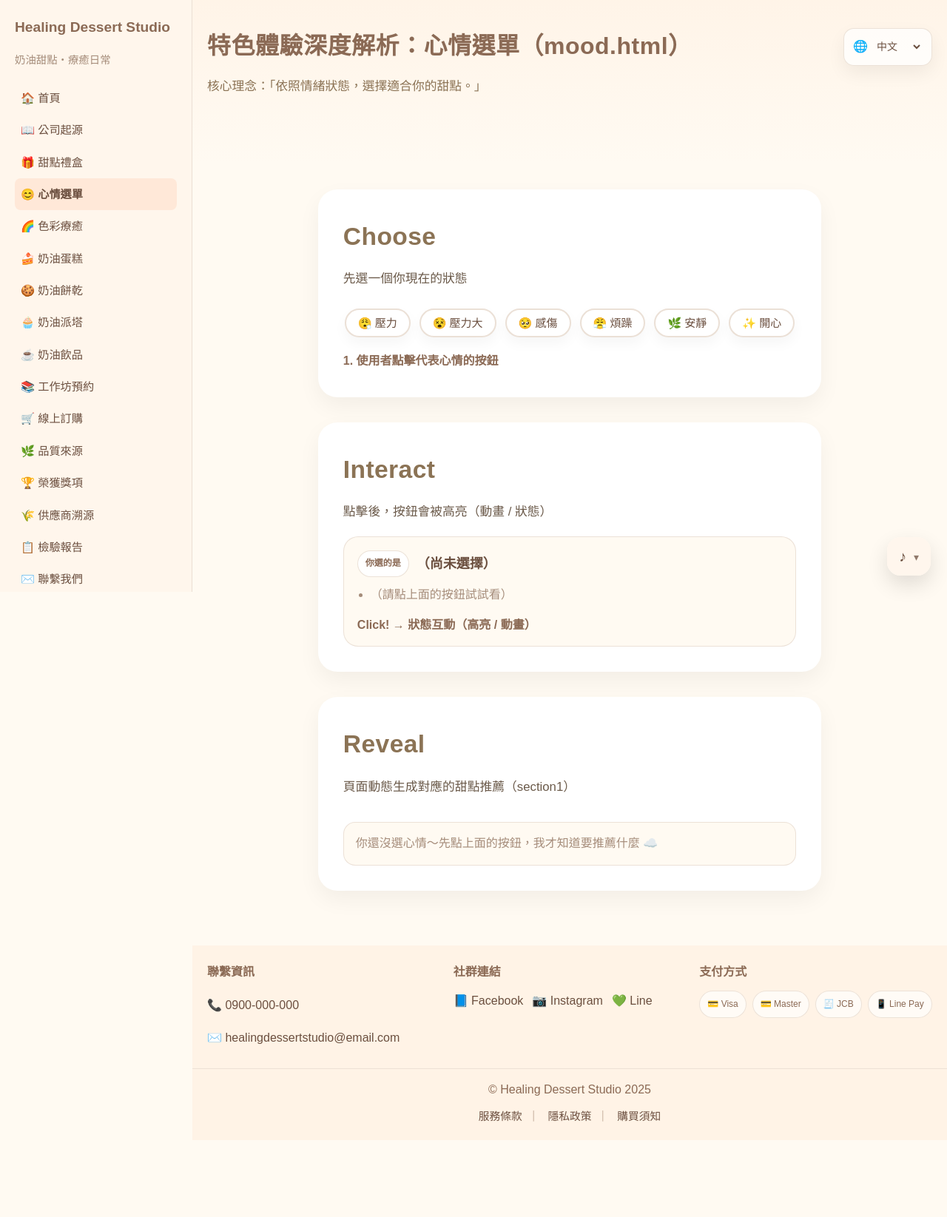
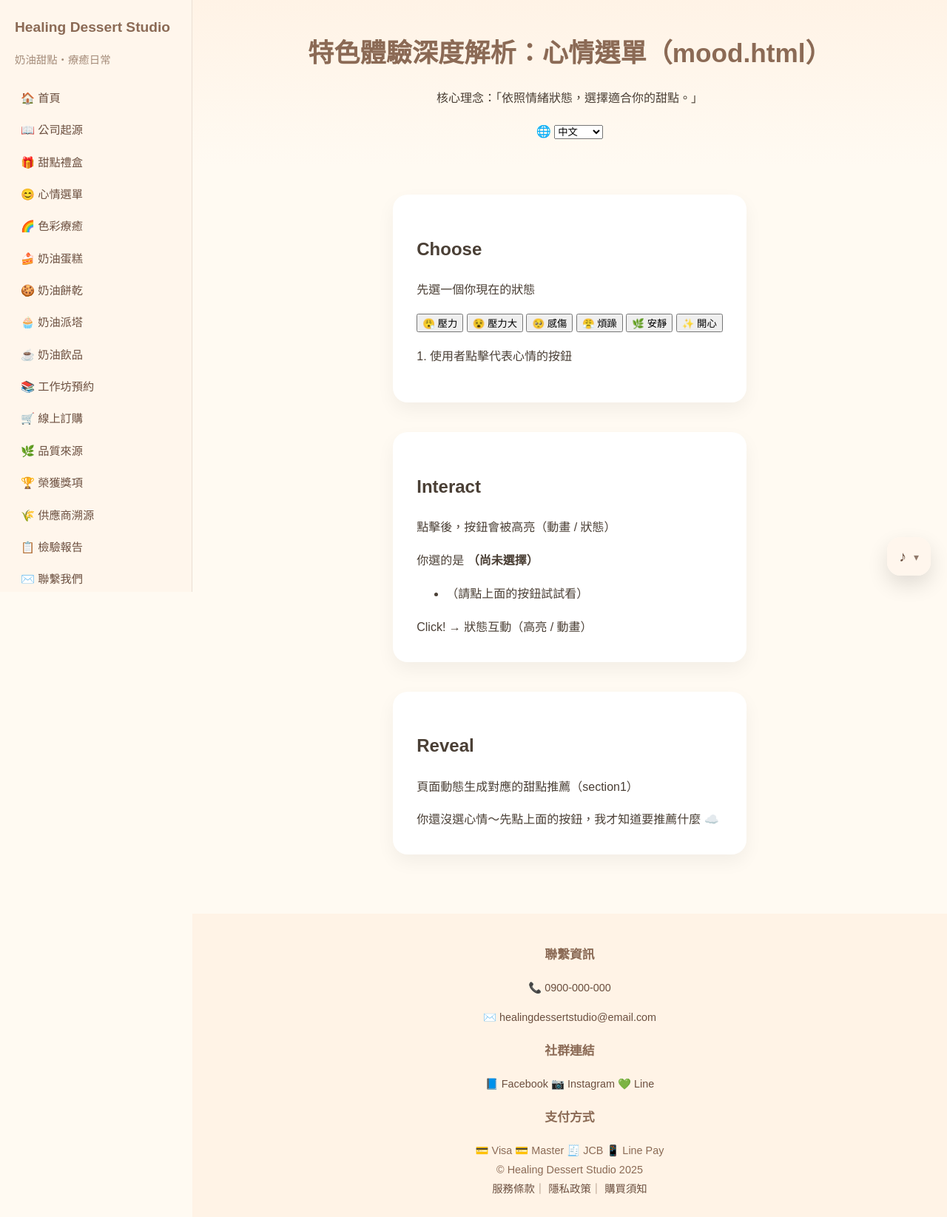
Before and after one commit to js08302780-alt/healing_dessert_studio, a plain HTML site: page mood.html in a window 1280 px wide. Shown: the whole page at 74% size. Before the commit the page ends 1541 px from the top, so only its background shows below. Drawn offline with Linux system fonts and the light colour scheme.

Commit message:
Update style2.css

```diff
--- a/style2.css
+++ b/style2.css
@@ -1,5 +1,3 @@
-/* style2.css */
-
 /* =====================
    全站基礎設定
 ===================== */
@@ -52,11 +50,6 @@ aside nav a {
 
 aside nav a:hover { background-color: #ffe8d8; }
 
-aside nav a.active{
-  background-color: #ffe8d8;
-  font-weight: 700;
-}
-
 /* =====================
    主容器
 ===================== */
@@ -68,70 +61,24 @@ aside nav a.active{
 }
 
 /* =====================
-   Banner Header（符合 PDF：banner 圖 + 右上語系）
+   Header
 ===================== */
-.banner-header{
-  position: relative;
-  min-height: 220px;
-  background-image:
-    linear-gradient(rgba(255,243,230,0.85), rgba(255,250,242,0.95)),
-    url("images/banner.jpg");
-  background-size: cover;
-  background-position: center;
+header {
+  background: linear-gradient(#fff3e6, #fffaf2);
+  padding: 40px 20px 30px;
+  text-align: center;
 }
 
-.banner-overlay{
-  padding: 34px 20px 28px;
+header h1 {
+  margin: 0;
+  font-size: 2.2rem;
+  color: #8b6a55;
 }
 
-.banner-top{
-  max-width: 1100px;
-  margin: 0 auto;
-  display: flex;
-  gap: 18px;
-  align-items: flex-start;
-  justify-content: space-between;
-}
-
-.banner-title h1{
-  margin: 0;
-  font-size: 2rem;
-  color: #8b6a55;
-  letter-spacing: 0.5px;
-}
-
-.banner-sub{
-  margin: 10px 0 0;
-  color: #8b7355;
-  font-size: 1.05rem;
-}
-
-.banner-actions{
-  display: flex;
-  align-items: center;
-  gap: 10px;
-  margin-top: 4px;
-}
-
-.lang-wrap{
-  display: inline-flex;
-  align-items: center;
-  gap: 8px;
-  padding: 10px 12px;
-  border-radius: 14px;
-  background: rgba(255, 255, 255, 0.72);
-  border: 1px solid rgba(234, 223, 212, 0.9);
-  box-shadow: 0 10px 24px rgba(0,0,0,0.06);
-}
-
-.lang-label{ font-size: 16px; }
-.lang-select{
-  border: 0;
-  outline: none;
-  background: transparent;
-  color: #6b4f3f;
-  font-size: 14px;
-  cursor: pointer;
+header .tagline {
+  margin-top: 8px;
+  font-size: 1rem;
+  color: #a58c7a;
 }
 
 /* =====================
@@ -141,305 +88,134 @@ main {
   flex: 1;
   max-width: 1100px;
   margin: 0 auto;
-  padding: 36px 20px 40px;
+  padding: 40px 20px;
 }
 
 /* =====================
-   白色內容卡片（block）
+   頁首大圖（固定 16:9）
+===================== */
+.page-image {
+  width: 100%;
+  margin-bottom: 40px;
+  border-radius: 24px;
+  overflow: hidden;
+  box-shadow: 0 12px 30px rgba(0,0,0,0.08);
+}
+
+.page-image img {
+  width: 100%;
+  display: block;
+  aspect-ratio: 16 / 9;
+  object-fit: cover;
+}
+
+/* =====================
+   白色內容卡片
 ===================== */
 .block {
   background-color: #ffffff;
-  border-radius: 26px;
-  padding: 34px;
-  margin-bottom: 34px;
-  box-shadow: 0 12px 30px rgba(0,0,0,0.05);
+  border-radius: 20px;
+  padding: 32px;
+  margin-bottom: 40px;
+  box-shadow: 0 10px 25px rgba(0,0,0,0.05);
 }
 
-.section-h2{
-  margin: 0;
-  font-size: 2.1rem;
+.block h1 {
+  margin-top: 0;
+  font-size: 1.6rem;
   color: #8b7355;
-  letter-spacing: 0.4px;
 }
 
-.section-desc{
-  margin: 12px 0 18px;
+.content {
   font-size: 1.05rem;
   color: #6b5a4a;
 }
 
-.step-note{
-  margin: 16px 0 0;
-  color: #8b6a55;
-  font-weight: 700;
+/* =====================
+   ✅ Cards 區塊（改回「小卡」感：固定卡寬 + 照片不爆衝）
+===================== */
+.cards{
+  display: flex;
+  gap: 18px;
+  flex-wrap: wrap;
+  margin-bottom: 40px;
+  align-items: stretch;
+  justify-content: flex-start;
+}
+
+/* 小卡：固定寬度，不會再被撐到超大 */
+.card{
+  background-color: #ffffff;
+  border-radius: 18px;
+  padding: 16px;
+  width: 280px;              /* ✅ 關鍵：固定小卡寬 */
+  max-width: 100%;
+  box-shadow: 0 10px 25px rgba(0,0,0,0.06);
+  transition: transform 0.2s ease, box-shadow 0.2s ease;
+}
+
+.card:hover{
+  transform: translateY(-4px);
+  box-shadow: 0 14px 30px rgba(0,0,0,0.08);
+}
+
+.card h2, .card h3{
+  margin: 8px 0 6px;
+  color: #f4a07a;
+  font-size: 1.05rem;
+}
+
+.card p{
+  margin: 0 0 10px;
+  font-size: 0.92rem;
+  color: #6b5a4a;
+}
+
+/* 卡片圖片：固定高度，照片不會變超大 */
+.card-img{
+  width: 100%;
+  display: block;
+  height: 165px;            /* ✅ 關鍵：固定高度 */
+  object-fit: cover;
+  border-radius: 14px;
+  margin-bottom: 10px;
+}
+
+/* 讓卡片裡的連結像按鈕一點（不影響 mood.html） */
+.card a{
+  display: inline-block;
+  padding: 8px 12px;
+  border-radius: 12px;
+  background: #fff3e6;
+  border: 1px solid #eadfd4;
+  font-size: 0.92rem;
+}
+
+.card a:hover{
+  background: #ffe8d8;
 }
 
 /* =====================
-   心情按鈕列（可按、可高亮）
+   Footer
 ===================== */
-.mood-bar{
-  display: flex;
-  flex-wrap: wrap;
-  gap: 12px;
-  align-items: center;
-  padding: 6px 2px 2px;
-}
-
-.mood-btn{
-  appearance: none;
-  border: 2px solid rgba(234, 223, 212, 0.95);
-  background: #fff;
-  color: #6b4f3f;
-  border-radius: 999px;
-  padding: 10px 16px;
-  font-size: 15px;
-  line-height: 1;
-  cursor: pointer;
-  user-select: none;
-  transition: transform 0.12s ease, box-shadow 0.18s ease, background 0.18s ease, border-color 0.18s ease;
-  box-shadow: 0 8px 18px rgba(0,0,0,0.04);
-}
-
-.mood-btn:hover{
-  transform: translateY(-1px);
-  box-shadow: 0 12px 26px rgba(0,0,0,0.07);
-}
-
-.mood-btn:active{
-  transform: translateY(0px) scale(0.98);
-}
-
-.mood-btn.is-active{
-  background: #fff3e6;
-  border-color: rgba(192, 137, 111, 0.55);
-  box-shadow: 0 14px 34px rgba(0,0,0,0.10);
-}
-
-.mood-btn.is-pulse{
-  animation: pulse 380ms ease;
-}
-
-@keyframes pulse{
-  0%{ transform: translateY(-1px) scale(1.02); }
-  100%{ transform: translateY(0px) scale(1); }
-}
-
-/* =====================
-   Interact 區
-===================== */
-.interact-box{
-  border-radius: 20px;
-  background: #fffaf2;
-  border: 1px solid rgba(234, 223, 212, 0.9);
-  padding: 18px 18px 14px;
-}
-
-.interact-row{
-  display: flex;
-  align-items: center;
-  gap: 10px;
-  margin-bottom: 10px;
-}
-
-.badge{
-  font-size: 12px;
-  padding: 6px 10px;
-  border-radius: 999px;
-  background: #fff;
-  border: 1px solid rgba(234, 223, 212, 0.9);
+footer {
+  background-color: #fff3e6;
+  text-align: center;
+  padding: 24px 16px;
+  font-size: 0.9rem;
   color: #8b6a55;
-  font-weight: 700;
-}
-
-.picked{
-  font-size: 18px;
-  color: #6b4f3f;
-}
-
-.picked-list{
-  margin: 10px 0 0;
-  padding-left: 18px;
-  color: #6b4f3f;
-}
-
-.picked-list .muted{
-  color: #a58c7a;
-}
-
-.click-hint{
-  margin-top: 12px;
-  color: #8b6a55;
-  font-weight: 800;
-}
-
-/* =====================
-   Reveal：推薦卡（符合 PDF 的 section1：H2 + 圖 + 虛線 + 價格 + 按鈕）
-===================== */
-.reco-grid{
-  display: flex;
-  flex-wrap: wrap;
-  gap: 22px;
-  margin-top: 6px;
-}
-
-.section1{
-  background: #fff;
-  border-radius: 22px;
-  padding: 18px;
-  flex: 1 1 calc(33.333% - 16px);
-  box-shadow: 0 12px 28px rgba(0,0,0,0.06);
-  border: 1px solid rgba(234, 223, 212, 0.65);
-  min-width: 260px;
-}
-
-.section1 h2{
-  margin: 2px 0 12px;
-  font-size: 1.25rem;
-  color: #f4a07a; /* 你的卡片粉橘 */
-}
-
-.section1 .img-wrap{
-  width: 100%;
-  border-radius: 18px;
-  overflow: hidden;
-  background: linear-gradient(135deg, #fff3e6, #fffaf2);
-  border: 1px solid rgba(234, 223, 212, 0.65);
-}
-
-.section1 img{
-  width: 100%;
-  display: block;
-  aspect-ratio: 4 / 3;
-  object-fit: cover;
-}
-
-.section1 .dash{
-  margin: 14px 0 12px;
-  border-top: 2px dashed rgba(192, 137, 111, 0.35);
-}
-
-.section1 .price{
-  font-size: 1.25rem;
-  font-weight: 900;
-  color: #87b6eb; /* 天藍 */
-  margin: 0 0 12px;
-}
-
-.section1 .mini{
-  margin: 0 0 12px;
-  color: #6b5a4a;
-  font-size: 0.95rem;
-  line-height: 1.6;
-}
-
-.section1 .btn-row{
-  display: flex;
-  gap: 10px;
-  flex-wrap: wrap;
-}
-
-.action-btn{
-  border: 0;
-  border-radius: 14px;
-  padding: 10px 12px;
-  font-size: 14px;
-  cursor: pointer;
-  background: #f7f0ea;
-  color: #6b4f3f;
-  box-shadow: 0 10px 22px rgba(0,0,0,0.06);
-  transition: transform 0.12s ease, box-shadow 0.18s ease;
-}
-
-.action-btn:hover{
-  transform: translateY(-1px);
-  box-shadow: 0 14px 28px rgba(0,0,0,0.09);
-}
-
-.action-btn.primary{
-  background: #ffe8d8;
-  font-weight: 800;
-}
-
-.reco-empty{
-  margin-top: 14px;
-  padding: 14px 16px;
-  border-radius: 16px;
-  background: #fffaf2;
-  border: 1px solid rgba(234, 223, 212, 0.9);
-  color: #a58c7a;
-}
-
-/* =====================
-   Footer（符合 PDF：上下兩層）
-===================== */
-.footer-2{
-  background-color: #fff3e6;
-  color: #8b6a55;
-}
-
-.footer-top{
-  max-width: 1100px;
-  margin: 0 auto;
-  padding: 22px 20px 10px;
-  display: flex;
-  gap: 18px;
-  justify-content: space-between;
-  flex-wrap: wrap;
-}
-
-.footer-col{
-  min-width: 240px;
-  flex: 1 1 300px;
-}
-
-.footer-col h3{
-  margin: 0 0 10px;
-  font-size: 1rem;
-  color: #8b6a55;
-}
-
-.social-row{
-  display: flex;
-  gap: 12px;
-  flex-wrap: wrap;
-}
-
-.pay-row{
-  display: flex;
-  gap: 8px;
-  flex-wrap: wrap;
-}
-
-.pay-pill{
-  font-size: 12px;
-  padding: 7px 10px;
-  border-radius: 999px;
-  background: rgba(255,255,255,0.65);
-  border: 1px solid rgba(234,223,212,0.9);
-}
-
-.footer-bottom{
-  border-top: 1px solid rgba(234, 223, 212, 0.9);
-  text-align: center;
-  padding: 14px 14px 18px;
-}
-
-.footer-links{
-  margin-top: 8px;
-  font-size: 0.92rem;
-}
-
-.footer-links .sep{
-  margin: 0 8px;
-  opacity: 0.8;
 }
 
 /* =====================
    RWD
 ===================== */
 @media (max-width: 900px) {
-  .banner-top{ flex-direction: column; align-items: flex-start; }
-  .section1{ flex: 1 1 calc(50% - 12px); }
+  .card{
+    width: calc(50% - 9px);  /* 兩欄 */
+  }
+  .card-img{
+    height: 160px;
+  }
 }
 
 @media (max-width: 600px) {
@@ -449,13 +225,18 @@ main {
     height: auto;
   }
   .container { margin-left: 0; }
-  .banner-header{ min-height: 200px; }
-  .banner-title h1{ font-size: 1.55rem; }
-  .section1{ flex: 1 1 100%; }
+  header h1 { font-size: 1.8rem; }
+
+  .card{
+    width: 100%;            /* 一欄 */
+  }
+  .card-img{
+    height: 180px;
+  }
 }
 
 /* =========================================================
-   ✅ BGM 浮標（保留你原本的）
+   ✅ BGM 浮標（保留）
 ========================================================= */
 .bgm-fab{
   position: fixed;
@@ -484,7 +265,9 @@ main {
   user-select: none;
 }
 
-.bgm-btn:active{ transform: translateY(1px); }
+.bgm-btn:active{
+  transform: translateY(1px);
+}
 
 .bgm-caret{
   font-size: 14px;
@@ -505,7 +288,9 @@ main {
   display: none;
 }
 
-.bgm-menu.open{ display: block; }
+.bgm-menu.open{
+  display: block;
+}
 
 .bgm-item{
   width: 100%;
@@ -519,7 +304,9 @@ main {
   cursor: pointer;
 }
 
-.bgm-item:hover{ background: #f1e6dd; }
+.bgm-item:hover{
+  background: #f1e6dd;
+}
 
 .bgm-row{
   display: flex;
@@ -535,7 +322,9 @@ main {
   width: 44px;
 }
 
-.bgm-range{ width: 100%; }
+.bgm-range{
+  width: 100%;
+}
 
 .bgm-hint{
   margin-top: 10px;
```
